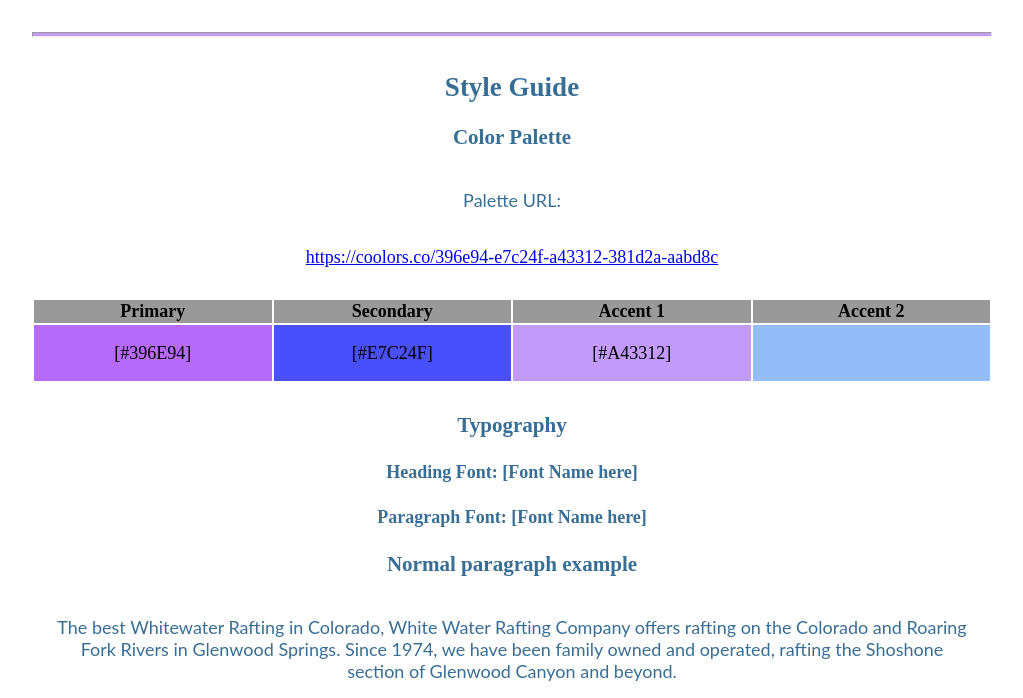
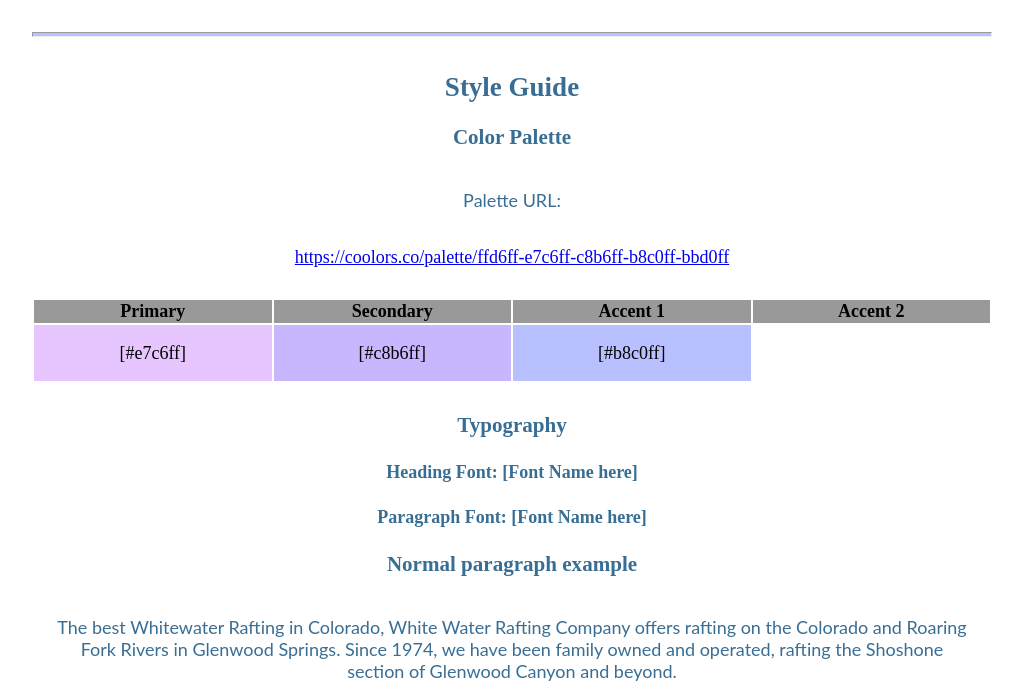
Before and after one commit to CharityHogan/wdd130, a plain HTML site: page wwr/site-plan-rafting.html in a window 1280 px wide. Shown: the part 1162-1860 px from the top of the page, without its empty margins (128-1151 px from the left). Drawn offline with Linux system fonts and the light colour scheme; files whose address does not match are found by name.

Commit message:
color change

```diff
--- a/wwr/site-plan-rafting.html
+++ b/wwr/site-plan-rafting.html
@@ -41,8 +41,8 @@
 
     <!-- Copy and paste the URL to your finished palette below. Replace the href value that is there with yours. Make sure to paste it into both the href value and the content text of the <a> tag -->
     <p>Palette URL:</p>
-    <a href="https://coolors.co/396e94-e7c24f-a43312-381d2a-aabd8c"
-      target="_blank">https://coolors.co/396e94-e7c24f-a43312-381d2a-aabd8c</a>
+    <a href="https://coolors.co/palette/ffd6ff-e7c6ff-c8b6ff-b8c0ff-bbd0ff"
+      target="_blank">https://coolors.co/palette/ffd6ff-e7c6ff-c8b6ff-b8c0ff-bbd0ff</a>
 
     <table class="colors">
       <tr>
@@ -53,9 +53,9 @@
       </tr>
       <!-- Replace the numbers in the boxes below with your hex color codes. Then switch to the site-plan.css file and change your colors there as well. -->
       <tr>
-        <td class="primary">[#396E94]</td>
-        <td class="secondary">[#E7C24F]</td>
-        <td class="accent1">[#A43312]</td>
+        <td class="primary">[#e7c6ff]</td>
+        <td class="secondary">[#c8b6ff]</td>
+        <td class="accent1">[#b8c0ff]</td>
         <td class="accent2"></td>
       </tr>
     </table>
--- a/wwr/styles/site-plan-rafting.css
+++ b/wwr/styles/site-plan-rafting.css
@@ -7,10 +7,10 @@ Fonts are separated by a & */
 
 :root {
   /* change the values below to your colors from your palette */
-  --primary-color: #B66AFA  ;
-  --secondary-color: #494FFA ;
-  --accent1-color: #C29AF9;
-  --accent2-color: #95BCFA;
+  --primary-color: #e7c6ff  ;
+  --secondary-color: #c8b6ff ;
+  --accent1-color: #b8c0ff;
+  --accent2-color: ;
 
   /* change the values below to your chosen font(s) */
   --heading-font: "IM Fell French Canon";
```
